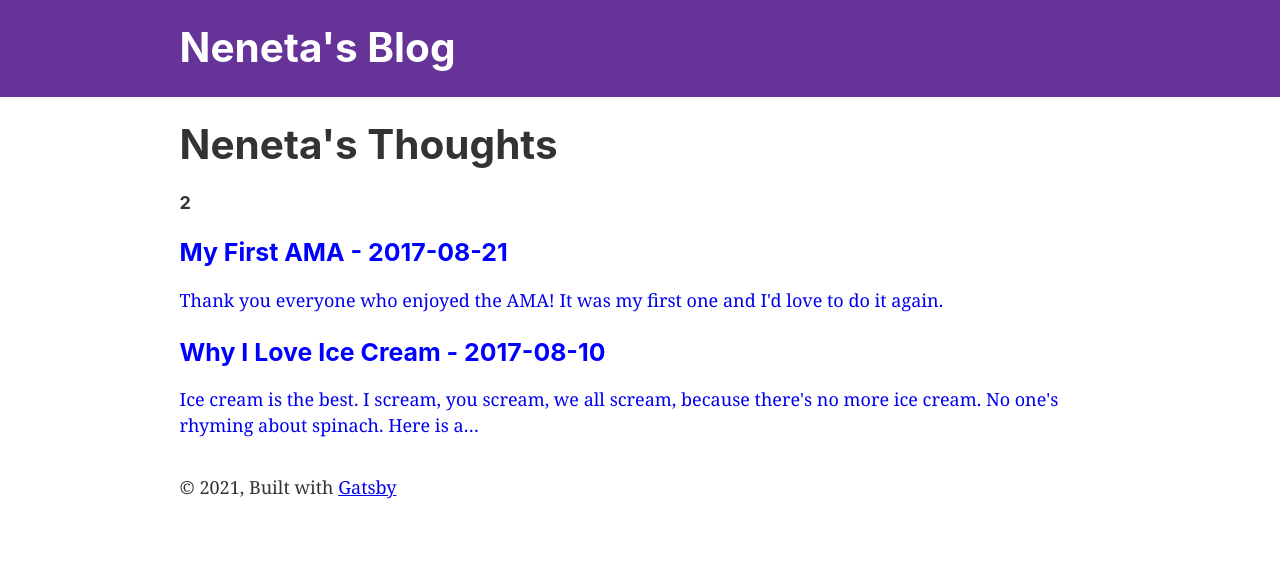
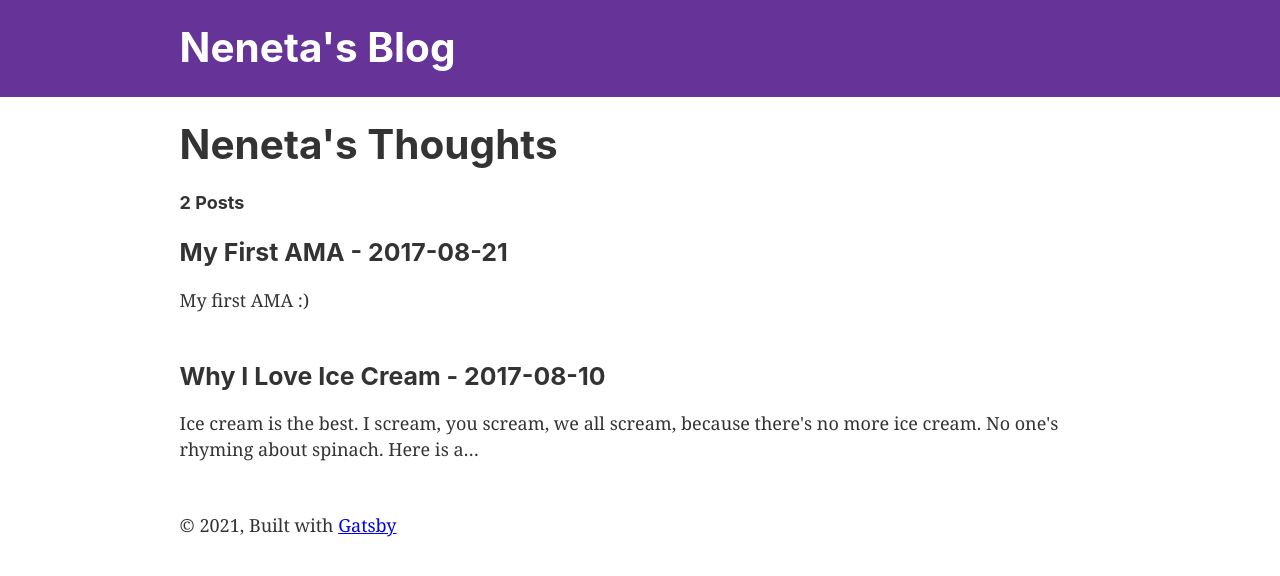
Before and after one commit to neneta0921/gatsby-blog, a Gatsby site: page / in a window 1280 px wide. Built offline with nearby package versions, Linux system fonts and the light colour scheme; Gatsby itself is replaced by a stand-in of ours.

Commit message:
adding style

```diff
--- a/src/pages/index.js
+++ b/src/pages/index.js
@@ -3,16 +3,26 @@ import { graphql, Link } from "gatsby"
 import styled from "styled-components"
 
 import Layout from "../components/layout"
-import Image from "../components/image"
 import SEO from "../components/seo"
+
+const Title = styled.h1`
+  display: inline-block;
+`
 
 const BlogLink = styled(Link)`
   text-decoration: none;
+  color: inherit;
 `
 
 const BlogTitle = styled.h3`
   margin-bottom: 20px;
-  color: blue;
+  &:hover {
+    color: #1dcaff;
+  }
+`
+
+const BlogBody = styled.div`
+  margin-bottom: 50px;
 `
 
 export default ({ data }) => {
@@ -21,17 +31,17 @@ export default ({ data }) => {
     <Layout>
       <SEO title="Home" />
       <div>
-        <h1>Neneta's Thoughts</h1>
-        <h4>{data.allMarkdownRemark.totalCount}</h4>
+        <Title>Neneta's Thoughts</Title>
+        <h4>{data.allMarkdownRemark.totalCount} Posts</h4>
         {data.allMarkdownRemark.edges.map(({ node }) => (
-          <div key={node.id}>
+          <BlogBody key={node.id}>
             <BlogLink to={node.fields.slug}>
               <BlogTitle>
                 {node.frontmatter.title} - {node.frontmatter.date}
               </BlogTitle>
-              <p>{node.excerpt}</p>
             </BlogLink>
-          </div>
+            <p>{node.frontmatter.description || node.excerpt}</p>
+          </BlogBody>
         ))}
       </div>
     </Layout>
```
